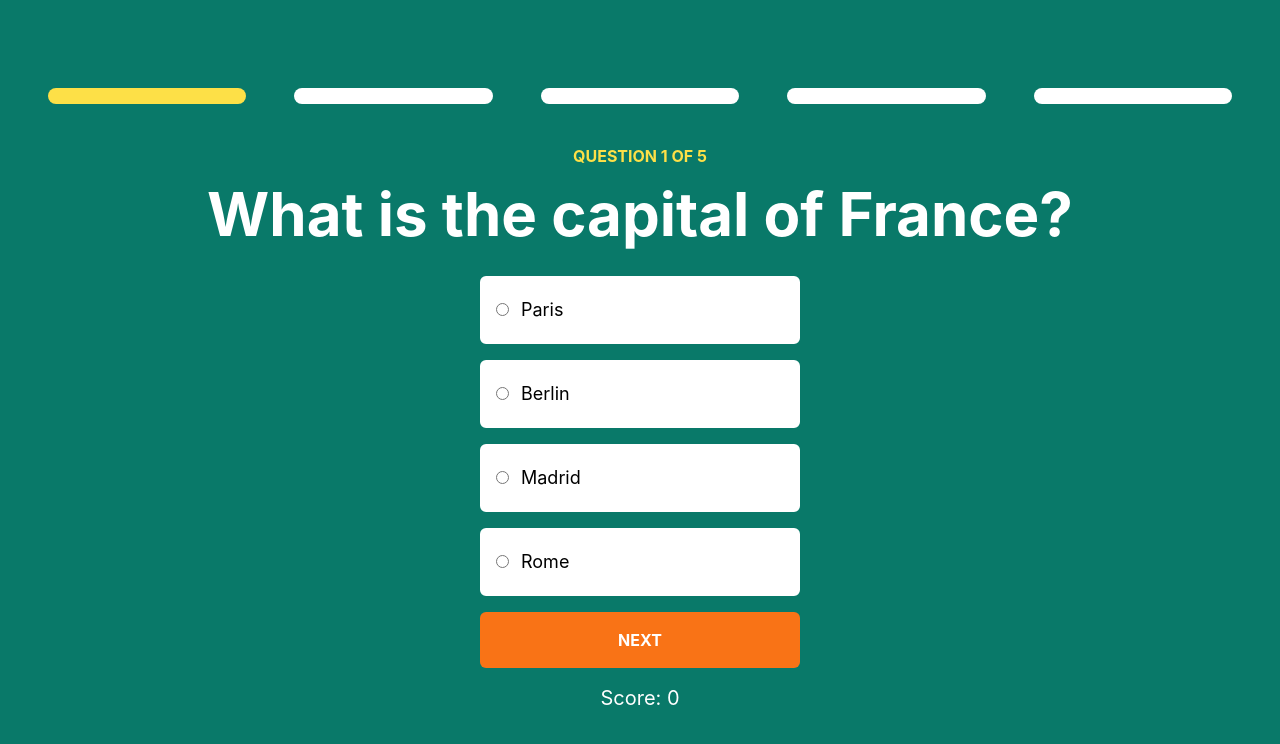
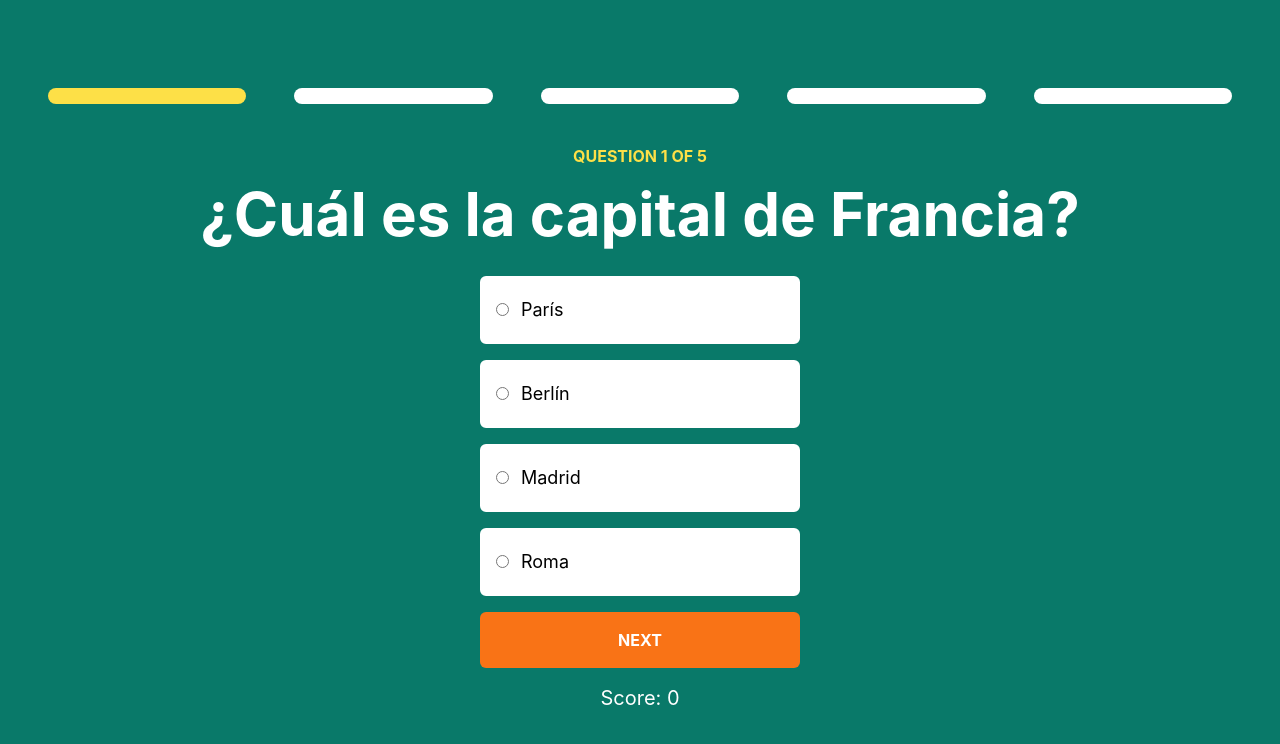
Before and after one commit to ochoasanchez/playcon, a React (Vite) app: page /trivia in a window 1280 px wide. Shown: the top 744 px of the page. Built offline with nearby package versions, Linux system fonts and the light colour scheme.

Commit message:
Change trivia questions to spanish

```diff
--- a/src/pages/Trivia.tsx
+++ b/src/pages/Trivia.tsx
@@ -1,7 +1,7 @@
 import { useState } from "react";
 import { Link } from "react-router-dom";
 import RadioInput from "../components/RadioInput";
-import { questions } from '../utils/questions.constants';
+import { questions } from '../utils/questions.es.constants';
 
 export function Trivia() {
     const [currentQuestionIndex, setCurrentQuestionIndex] = useState(0);
--- /dev/null
+++ b/src/utils/questions.es.constants.ts
@@ -0,0 +1,42 @@
+export const questions: Question[] = [
+  {
+    id: 1,
+    category: "Geografía",
+    difficulty: "Easy",
+    question: "¿Cuál es la capital de Francia?",
+    options: ["París", "Berlín", "Madrid", "Roma"],
+    answer: "París"
+  },
+  {
+    id: 2,
+    category: "Geografía",
+    difficulty: "Easy",
+    question: "¿Cuál es la capital de Japón?",
+    options: ["Tokio", "Pekín", "Seúl", "Bangkok"],
+    answer: "Tokio"
+  },
+  {
+    id: 3,
+    category: "Geografía",
+    difficulty: "Easy",
+    question: "¿Cuál es la capital de Australia?",
+    options: ["Sídney", "Melbourne", "Canberra", "Brisbane"],
+    answer: "Canberra"
+  },
+  {
+    id: 4,
+    category: "Geografía",
+    difficulty: "Medium",
+    question: "¿Cuál es la capital de Brasil?",
+    options: ["Río de Janeiro", "Brasilia", "São Paulo", "Salvador"],
+    answer: "Brasilia"
+  },
+  {
+    id: 5,
+    category: "Geografía",
+    difficulty: "Medium",
+    question: "¿Cuál es la capital de Sudáfrica?",
+    options: ["Johannesburgo", "Pretoria", "Ciudad del Cabo", "Durban"],
+    answer: "Pretoria"
+  },
+]
```
